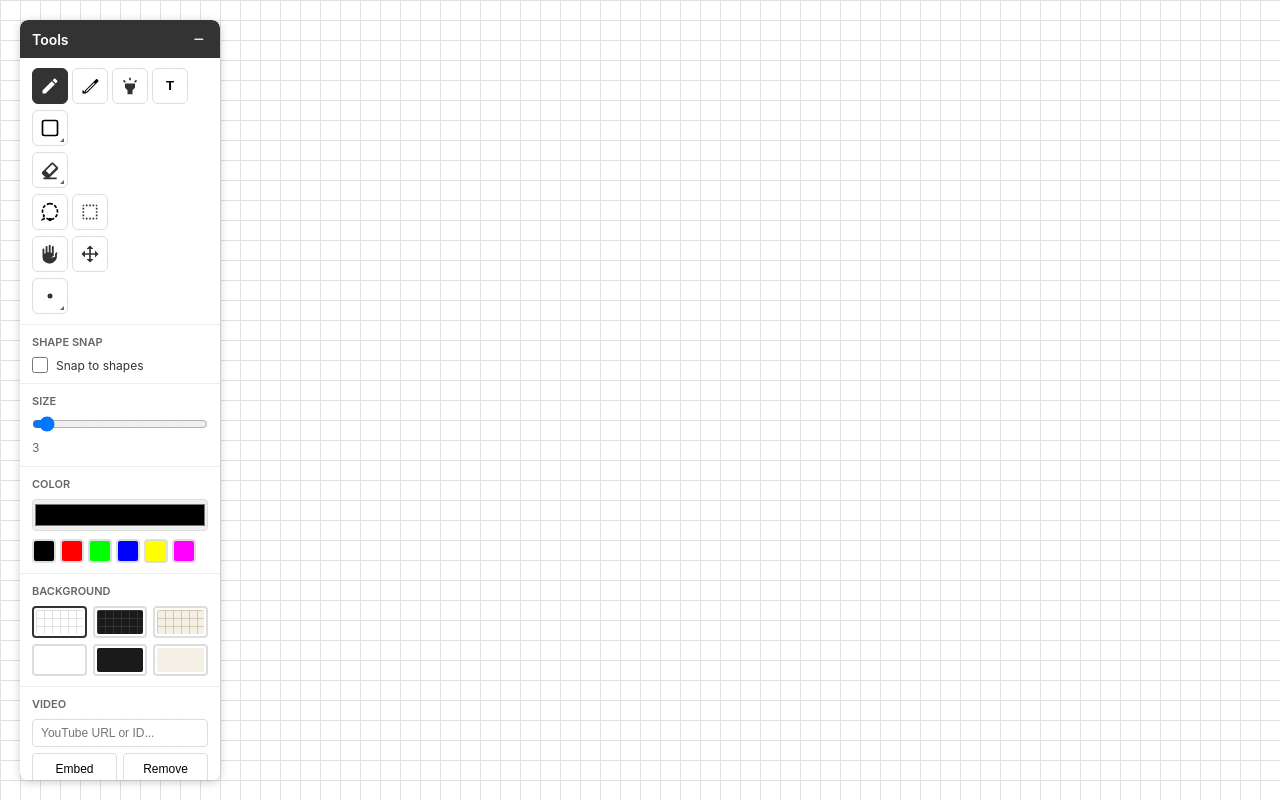
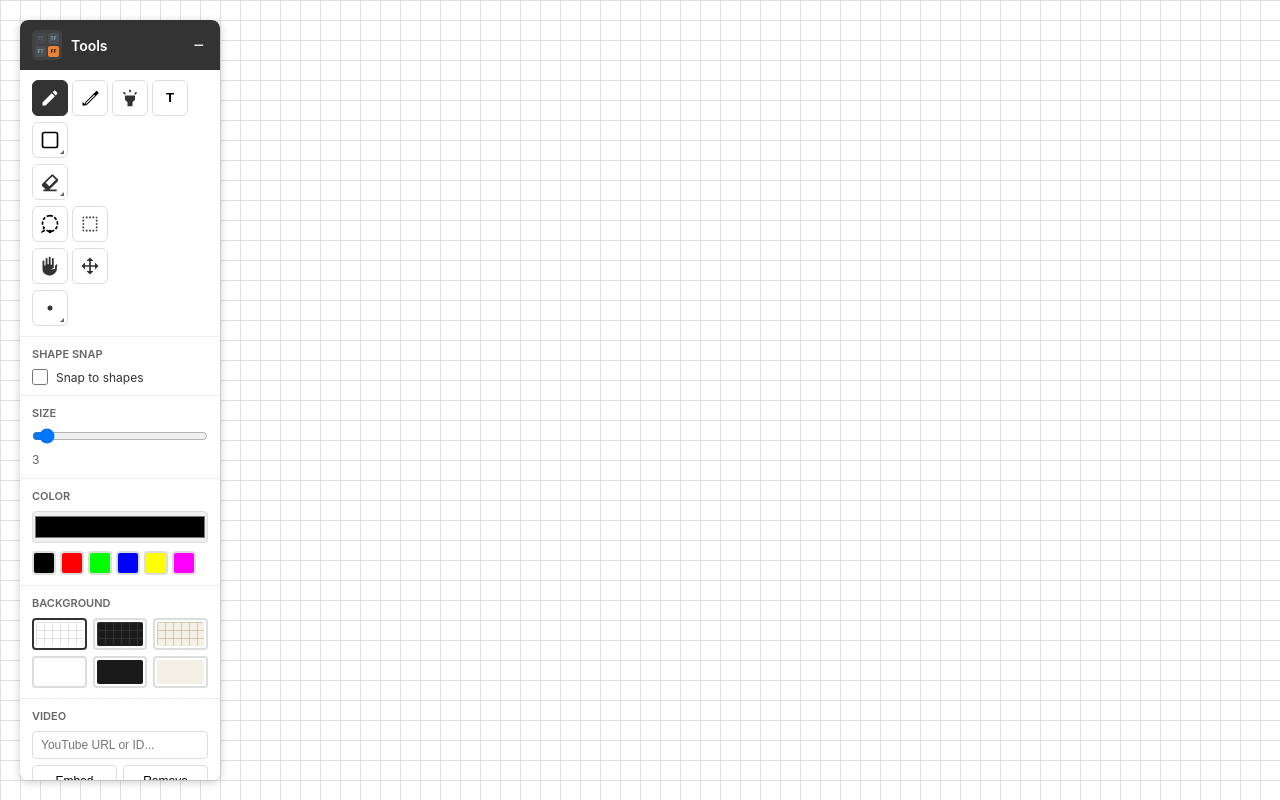
Before and after one commit to abaj8494/draw, a website: page index.html in a window 1280 px wide. Drawn offline with nearby package versions, Linux system fonts and the light colour scheme; no server answers.

Commit message:
Add a matrix control that leads back to the estate
The confusion matrix is the FatFort mark; using it as the way home makes the
brand element load-bearing rather than decorative, and gives the app a route
back to the parent that does not depend on the browser's history stack.

It sits to the left of the wordmark, which reads as parent-then-child. The
cells are unlabelled to a screen reader — the anchor carries the label, so it
is announced once as a destination rather than four times as stray text.

```diff
--- a/css/styles.css
+++ b/css/styles.css
@@ -93,6 +93,43 @@ canvas {
     font-weight: 600;
     font-size: 14px;
 }
+
+/* The estate mark as a 2x2 confusion matrix, sitting to the left of the
+   toolbar title. Same navigation device as fatfort.com, where the cells are the
+   brands; here it is one link home, because from inside an app the only cell
+   you want is the way out. Small enough not to compete with the tools below. */
+.ff-matrix {
+    display: grid;
+    grid-template-columns: repeat(2, 11px);
+    grid-auto-rows: 11px;
+    gap: 2px;
+    padding: 3px;
+    margin-right: 9px;
+    flex: none;
+    text-decoration: none;
+    border-radius: 5px;
+    background: rgba(255, 255, 255, 0.07);
+    transition: background 200ms;
+}
+.ff-matrix:hover { background: rgba(232, 131, 58, 0.22); }
+.ff-matrix:focus-visible { outline: 2px solid #e8833a; outline-offset: 2px; }
+.ff-cell {
+    display: flex;
+    align-items: center;
+    justify-content: center;
+    border-radius: 2px;
+    background: #4a5058;
+    color: #9aa6b2;
+    font: 600 5px/1 ui-monospace, SFMono-Regular, Menlo, monospace;
+}
+.ff-cell.lit { background: #e8833a; color: #1c1206; }
+.ff-cell.off { opacity: 0.45; }
+
+/* The header was justify-content:space-between with two children; the matrix
+   makes three, so the title needs to claim the middle rather than be pushed
+   into the centre. */
+.toolbar-header { justify-content: flex-start; }
+.toolbar-header-buttons { margin-left: auto; }
 
 .toolbar-header-buttons {
     display: flex;
--- a/index.html
+++ b/index.html
@@ -23,6 +23,13 @@
         <!-- Toolbar -->
         <div id="toolbar" class="toolbar">
             <div class="toolbar-header">
+                <a class="ff-matrix" href="https://fatfort.com/"
+                   title="FatFort — back to the estate" aria-label="Back to fatfort.com">
+                    <span class="ff-cell off">TT</span>
+                    <span class="ff-cell">TF</span>
+                    <span class="ff-cell">FT</span>
+                    <span class="ff-cell lit">FF</span>
+                </a>
                 <span class="toolbar-title">Tools</span>
                 <div class="toolbar-header-buttons">
                     <button id="toolbar-minimize" title="Minimize">&minus;</button>
```
